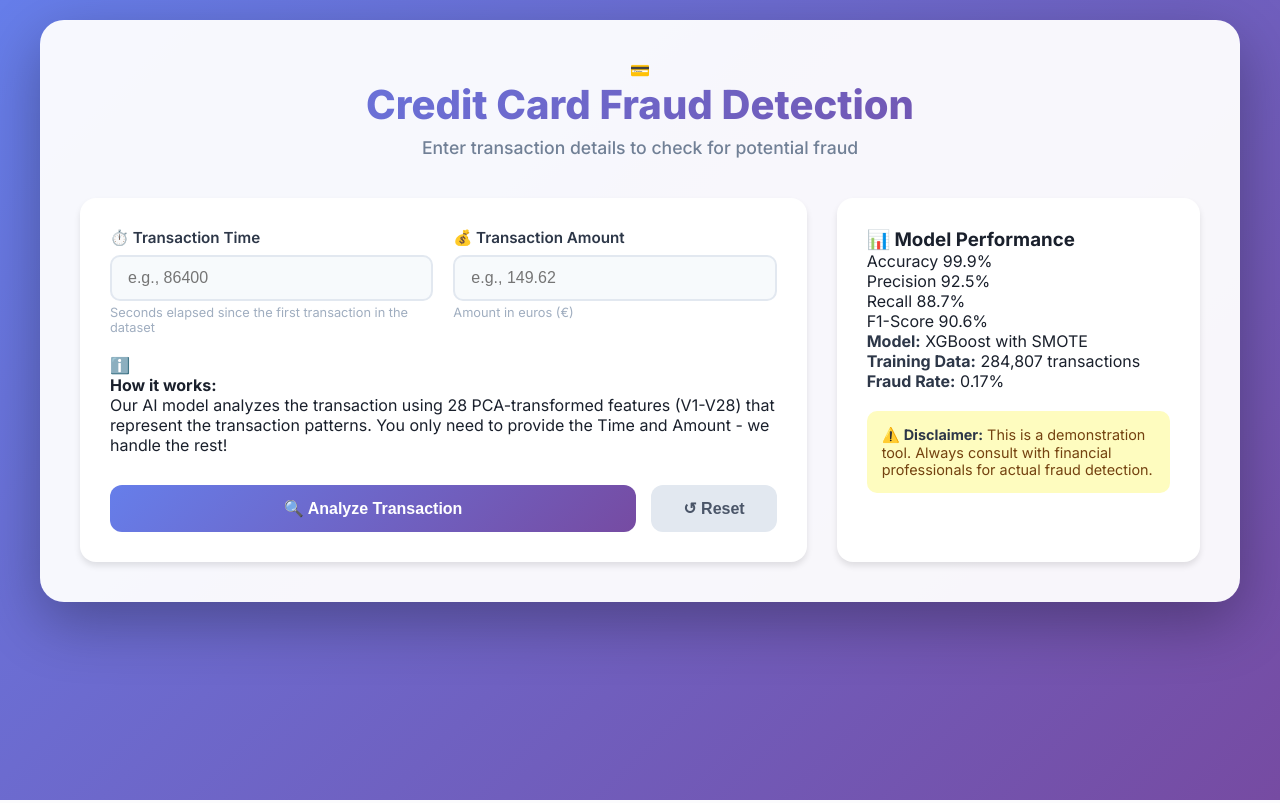
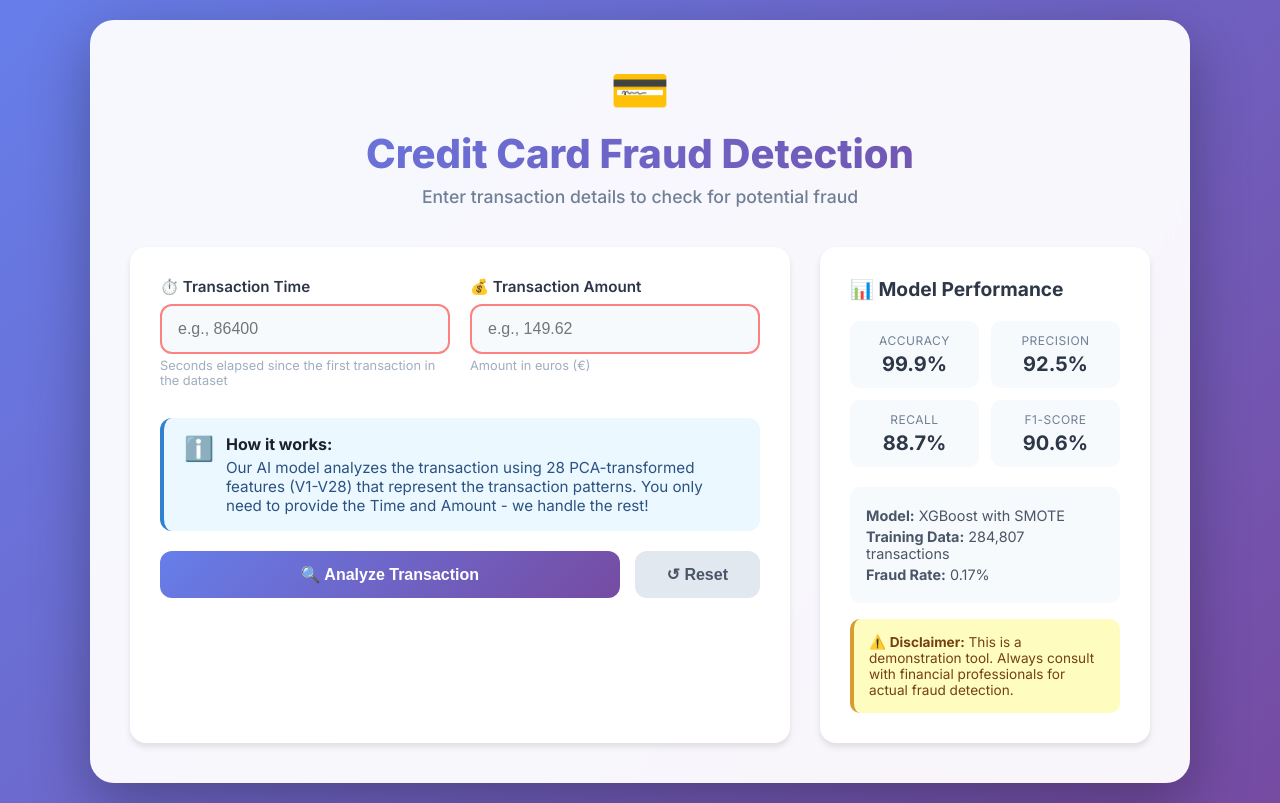
Before and after one commit to InfinitePraveen/Credit-Card-Fraud-Detection, a Flask app: page / in a window 1280 px wide. Run offline with Flask 3, Linux system fonts and the light colour scheme.

Commit message:
Updating the style css file.

```diff
--- a/app/static/css/style.css
+++ b/app/static/css/style.css
@@ -13,17 +13,23 @@ body {
 }
 
 .container {
-    max-width: 1200px;
+    max-width: 1100px;
     margin: 0 auto;
     background: rgba(255, 255, 255, 0.95);
     border-radius: 24px;
     padding: 40px;
     box-shadow: 0 20px 60px rgba(0, 0, 0, 0.3);
+    backdrop-filter: blur(10px);
 }
 
 .header {
     text-align: center;
     margin-bottom: 40px;
+}
+
+.logo {
+    font-size: 3rem;
+    margin-bottom: 10px;
 }
 
 .header h1 {
@@ -63,7 +76,7 @@ body {
 }
 
 .form-group {
-    margin-bottom: 20px;
+    margin-bottom: 10px;
 }
 
 .form-group label {
@@ -76,9 +89,9 @@ body {
 
 .form-group input {
     width: 100%;
-    padding: 12px 16px;
+    padding: 14px 16px;
     border: 2px solid #e2e8f0;
-    border-radius: 10px;
+    border-radius: 12px;
     font-size: 1rem;
     transition: all 0.3s ease;
     background: #f7fafc;
@@ -98,52 +115,32 @@ body {
     font-size: 0.8rem;
 }
 
-.features-grid {
-    display: grid;
-    grid-template-columns: repeat(4, 1fr);
+.info-box {
+    background: #ebf8ff;
+    border-radius: 12px;
+    padding: 16px 20px;
+    margin: 20px 0;
+    display: flex;
     gap: 12px;
-    margin: 20px 0 30px 0;
+    align-items: flex-start;
+    border-left: 4px solid #3182ce;
 }
 
-.feature-input label {
-    font-size: 0.8rem;
-    font-weight: 600;
-    color: #4a5568;
+.info-icon {
+    font-size: 1.5rem;
+    flex-shrink: 0;
 }
 
-.feature-input input {
-    padding: 8px 12px;
-    font-size: 0.85rem;
-}
-
-.divider {
-    text-align: center;
-    margin: 20px 0;
-    position: relative;
-}
-
-.divider::before {
-    content: '';
-    position: absolute;
-    left: 0;
-    top: 50%;
-    width: 100%;
-    height: 2px;
-    background: #e2e8f0;
-}
-
-.divider span {
-    background: white;
-    padding: 0 20px;
-    position: relative;
-    color: #4a5568;
-    font-weight: 600;
+.info-content p {
+    color: #2c5282;
+    font-size: 0.95rem;
+    margin-top: 4px;
 }
 
 .form-actions {
     display: flex;
     gap: 15px;
-    margin-top: 30px;
+    margin-top: 20px;
 }
 
 .btn-primary,
@@ -180,32 +177,63 @@ body {
     transform: translateY(-2px);
 }
 
-.info-card ul {
-    list-style: none;
-    padding: 0;
-}
-
-.info-card li {
-    padding: 10px 0;
-    border-bottom: 1px solid #e2e8f0;
+/* Info Card */
+.info-card h3 {
+    font-size: 1.2rem;
+    margin-bottom: 20px;
     color: #2d3748;
 }
 
-.info-card li:last-child {
-    border-bottom: none;
+.metric-grid {
+    display: grid;
+    grid-template-columns: 1fr 1fr;
+    gap: 12px;
+    margin-bottom: 20px;
 }
 
-.info-card strong {
+.metric-item {
+    background: #f7fafc;
+    padding: 12px;
+    border-radius: 10px;
+    text-align: center;
+}
+
+.metric-label {
+    display: block;
+    font-size: 0.75rem;
+    color: #718096;
+    text-transform: uppercase;
+    letter-spacing: 0.5px;
+}
+
+.metric-value {
+    display: block;
+    font-size: 1.25rem;
+    font-weight: 700;
     color: #2d3748;
+    margin-top: 4px;
+}
+
+.model-details {
+    background: #f7fafc;
+    padding: 16px;
+    border-radius: 10px;
+    margin-bottom: 16px;
+}
+
+.model-details p {
+    font-size: 0.9rem;
+    color: #4a5568;
+    margin: 4px 0;
 }
 
 .security-note {
-    margin-top: 20px;
     padding: 15px;
     background: #fefcbf;
     border-radius: 10px;
     color: #744210;
-    font-size: 0.9rem;
+    font-size: 0.85rem;
+    border-left: 4px solid #d69e2e;
 }
 
 /* Result Page */
```
Also changed, not shown: other parts of app/static/css/style.css (+96 -36 lines).
